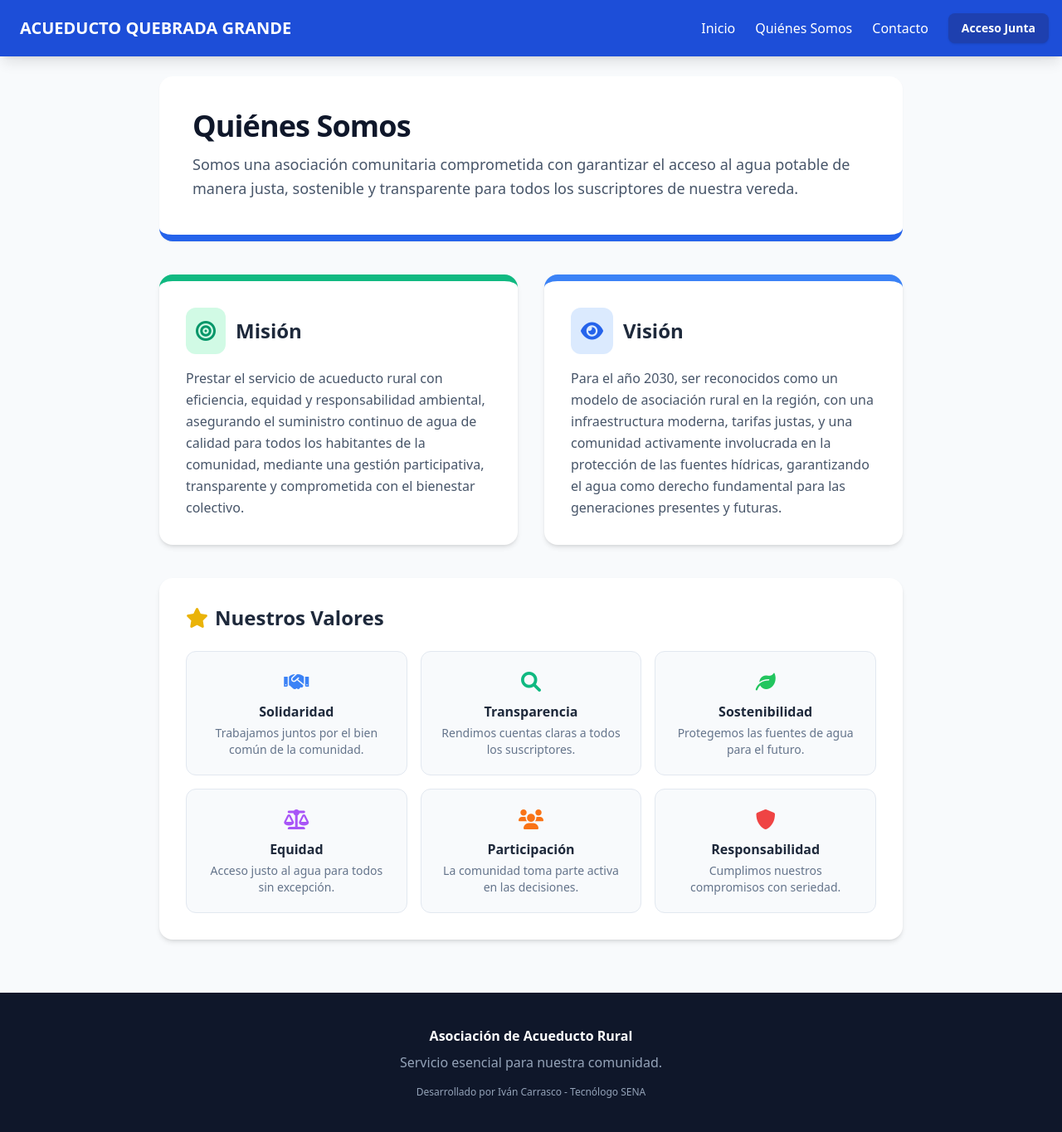
After one commit to ivancarrasco-dev/Acueducto-QG, a Flask app: page /nosotros in a window 1280 px wide. The commit adds this page. Shown: the whole page at 83% size. Run offline with Flask 3, Linux system fonts and the light colour scheme; some libraries are stand-ins or nearby versions.

Commit message:
feat: Se añaden las paginas de Quienes Somos y Contacto

```diff
--- a/app.py
+++ b/app.py
@@ -59,6 +59,14 @@ def index():
     noticias = Noticia.query.order_by(Noticia.id.desc()).all()
     return render_template('index.html', noticias=noticias)
 
+@app.route('/nosotros')
+def nosotros():
+    return render_template('nosotros.html')
+
+@app.route('/contacto')
+def contacto():
+    return render_template('contacto.html')
+
 @app.route('/enviar_contacto', methods=['POST'])
 def enviar_contacto():
     nombre = request.form['nombre']
--- a/templates/base.html
+++ b/templates/base.html
@@ -16,6 +16,8 @@
             </a>
             <div class="space-x-6 flex items-center">
                 <a href="/" class="hover:text-blue-200 transition font-medium">Inicio</a>
+                <a href="/nosotros" class="hover:text-blue-200 transition font-medium">Quiénes Somos</a>
+                <a href="/contacto" class="hover:text-blue-200 transition font-medium">Contacto</a>
 
                 {% if session.get('admin') %}
                     <a href="/admin" class="hover:text-blue-200 transition font-medium text-sm">Panel</a>
--- /dev/null
+++ b/templates/nosotros.html
@@ -0,0 +1,84 @@
+{% extends "base.html" %}
+{% block content %}
+<div class="max-w-4xl mx-auto space-y-10">
+
+    <!-- Encabezado -->
+    <div class="bg-white p-10 rounded-2xl shadow-sm border-b-8 border-blue-600">
+        <h1 class="text-4xl font-black text-slate-900 mb-3 tracking-tight">Quiénes Somos</h1>
+        <p class="text-lg text-slate-600 leading-relaxed">
+            Somos una asociación comunitaria comprometida con garantizar el acceso al agua potable de manera justa, sostenible y transparente para todos los suscriptores de nuestra vereda.
+        </p>
+    </div>
+
+    <!-- Misión y Visión -->
+    <div class="grid md:grid-cols-2 gap-8">
+
+        <!-- Misión -->
+        <div class="bg-white p-8 rounded-2xl shadow-md border-t-8 border-emerald-500">
+            <div class="flex items-center gap-3 mb-4">
+                <div class="bg-emerald-100 text-emerald-600 p-3 rounded-xl">
+                    <i class="fas fa-bullseye text-2xl"></i>
+                </div>
+                <h2 class="text-2xl font-black text-slate-800">Misión</h2>
+            </div>
+            <p class="text-slate-600 leading-relaxed">
+                Prestar el servicio de acueducto rural con eficiencia, equidad y responsabilidad ambiental, asegurando el suministro continuo de agua de calidad para todos los habitantes de la comunidad, mediante una gestión participativa, transparente y comprometida con el bienestar colectivo.
+            </p>
+        </div>
+
+        <!-- Visión -->
+        <div class="bg-white p-8 rounded-2xl shadow-md border-t-8 border-blue-500">
+            <div class="flex items-center gap-3 mb-4">
+                <div class="bg-blue-100 text-blue-600 p-3 rounded-xl">
+                    <i class="fas fa-eye text-2xl"></i>
+                </div>
+                <h2 class="text-2xl font-black text-slate-800">Visión</h2>
+            </div>
+            <p class="text-slate-600 leading-relaxed">
+                Para el año 2030, ser reconocidos como un modelo de asociación rural en la región, con una infraestructura moderna, tarifas justas, y una comunidad activamente involucrada en la protección de las fuentes hídricas, garantizando el agua como derecho fundamental para las generaciones presentes y futuras.
+            </p>
+        </div>
+
+    </div>
+
+    <!-- Valores -->
+    <div class="bg-white p-8 rounded-2xl shadow-md">
+        <h2 class="text-2xl font-black text-slate-800 mb-6 flex items-center gap-2">
+            <i class="fas fa-star text-yellow-500"></i> Nuestros Valores
+        </h2>
+        <div class="grid sm:grid-cols-2 md:grid-cols-3 gap-4">
+            <div class="bg-slate-50 p-5 rounded-xl border border-slate-200 text-center">
+                <i class="fas fa-handshake text-blue-500 text-2xl mb-2"></i>
+                <p class="font-bold text-slate-800">Solidaridad</p>
+                <p class="text-sm text-slate-500 mt-1">Trabajamos juntos por el bien común de la comunidad.</p>
+            </div>
+            <div class="bg-slate-50 p-5 rounded-xl border border-slate-200 text-center">
+                <i class="fas fa-search text-emerald-500 text-2xl mb-2"></i>
+                <p class="font-bold text-slate-800">Transparencia</p>
+                <p class="text-sm text-slate-500 mt-1">Rendimos cuentas claras a todos los suscriptores.</p>
+            </div>
+            <div class="bg-slate-50 p-5 rounded-xl border border-slate-200 text-center">
+                <i class="fas fa-leaf text-green-500 text-2xl mb-2"></i>
+                <p class="font-bold text-slate-800">Sostenibilidad</p>
+                <p class="text-sm text-slate-500 mt-1">Protegemos las fuentes de agua para el futuro.</p>
+            </div>
+            <div class="bg-slate-50 p-5 rounded-xl border border-slate-200 text-center">
+                <i class="fas fa-balance-scale text-purple-500 text-2xl mb-2"></i>
+                <p class="font-bold text-slate-800">Equidad</p>
+                <p class="text-sm text-slate-500 mt-1">Acceso justo al agua para todos sin excepción.</p>
+            </div>
+            <div class="bg-slate-50 p-5 rounded-xl border border-slate-200 text-center">
+                <i class="fas fa-users text-orange-500 text-2xl mb-2"></i>
+                <p class="font-bold text-slate-800">Participación</p>
+                <p class="text-sm text-slate-500 mt-1">La comunidad toma parte activa en las decisiones.</p>
+            </div>
+            <div class="bg-slate-50 p-5 rounded-xl border border-slate-200 text-center">
+                <i class="fas fa-shield-alt text-red-500 text-2xl mb-2"></i>
+                <p class="font-bold text-slate-800">Responsabilidad</p>
+                <p class="text-sm text-slate-500 mt-1">Cumplimos nuestros compromisos con seriedad.</p>
+            </div>
+        </div>
+    </div>
+
+</div>
+{% endblock %}
```
Also changed, not shown: templates/contacto.html (added, +57 -0 lines), templates/index.html (+6 -20 lines), instance/acueducto.db. Lines whose indentation alone changed are shown as unchanged.
